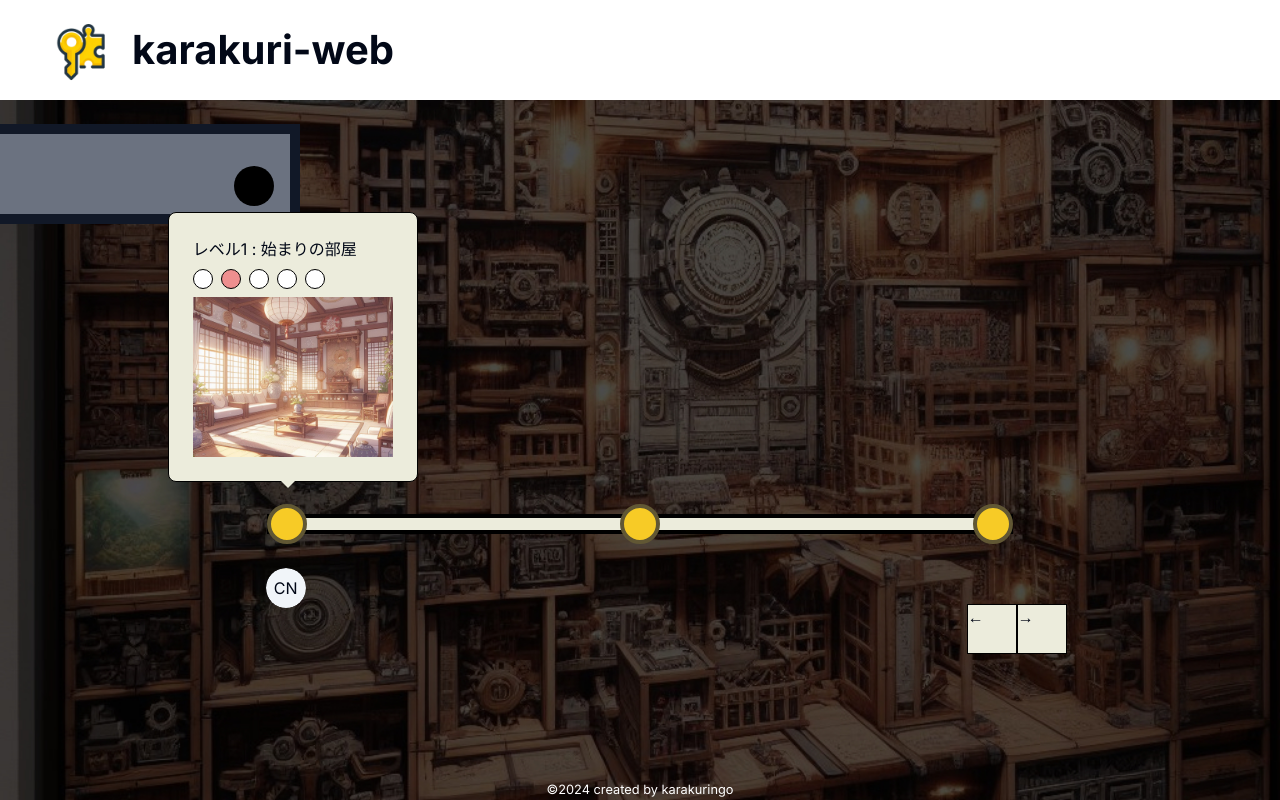
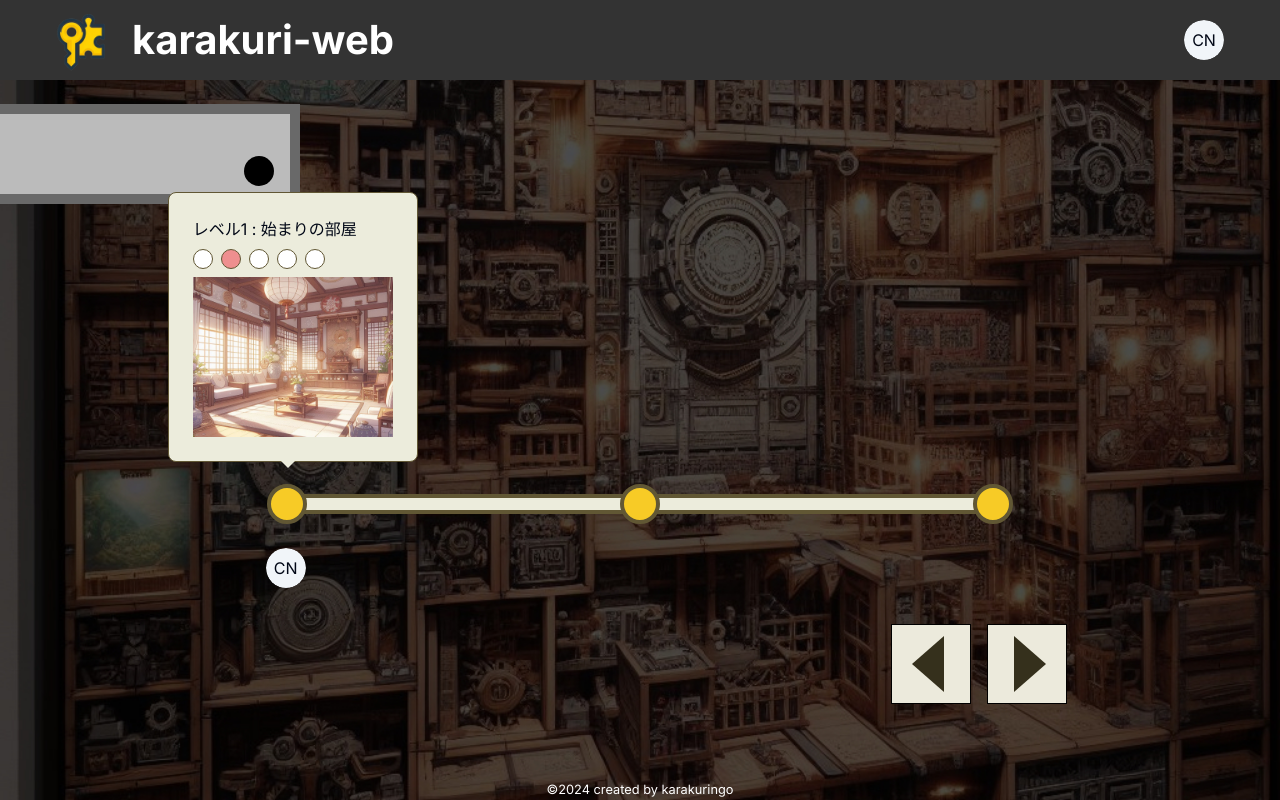
Before and after one commit to balckowl/karakuri-web, a Next.js app: page /selectLevel in a window 1280 px wide. Built offline with nearby package versions, Linux system fonts and the light colour scheme; no server answers.

Commit message:
add: selectページのスタイリングをしています。

```diff
--- a/src/app/(pages)/selectLevel/page.css
+++ b/src/app/(pages)/selectLevel/page.css
@@ -5,3 +5,19 @@
   border-top: calc(tan(45deg) * 20px) solid #ececdc;
   transform: translate(-3px,-40px)
 }
+
+.left {
+  width: 0 ;
+  border-top: 28px solid transparent;
+  border-bottom: 28px solid transparent;
+  border-right: calc(tan(45deg) * 32px) solid #35301c;
+  transform: translateX(-3px)
+}
+
+.right {
+  width: 0 ;
+  border-top: 28px solid transparent;
+  border-bottom: 28px solid transparent;
+  border-left: calc(tan(45deg) * 32px) solid #35301c;
+  transform: translateX(3px)
+}
--- a/src/app/(pages)/selectLevel/page.tsx
+++ b/src/app/(pages)/selectLevel/page.tsx
@@ -60,7 +60,7 @@ const SelectLevel = () => {
         <Dialog>
           <DialogTrigger>
             <div className="absolute top-6 z-[0] cursor-pointer transition-all">
-            <Nameplate><p className="text-white text-xl pl-6">{session?.user.name}</p></Nameplate>
+            <Nameplate><p className="text-blck text-xl pl-6">{session?.user.name}</p></Nameplate>
             </div>
           </DialogTrigger>
           <DialogContent className="p-0">
@@ -85,13 +85,13 @@ const SelectLevel = () => {
                       transition={{ type: "spring",  stiffness: 150, damping: 15, mass: 1 }}
                     >
                       <Link href={`/level${index+1}`} className="hover:opacity-80 transition-all">
-                        <div className="absolute top-[-296px] h-[270px] bg-[#ececdc] border-black border-[1px] w-max translate-x-[calc(-50%+22px)] p-6 rounded-lg">
+                        <div className="absolute top-[-296px] h-[270px] bg-[#ececdc] border-[#615734] border-[1px] w-max translate-x-[calc(-50%+22px)] p-6 rounded-lg">
                           <div>
                             <p className="mb-2">レベル{index+1} : {stageName[index]}</p>
                             <div className="flex gap-2 mb-2">
                               {clearLampsList[index].map((clearLamps:number, jndex:number) => (
                                 <div key={jndex}>
-                                  <div className={`w-[20px] h-[20px] bg-red border-black border-[1px] rounded-[50%] ${clearLampsList[index][jndex]==0 ?"bg-white": "bg-[#ee8f8f]"}`}></div>
+                                  <div className={`w-[20px] h-[20px] bg-red border-[#615734] border-[1px] rounded-[50%] ${clearLampsList[index][jndex]==0 ?"bg-white": "bg-[#ee8f8f]"}`}></div>
                                 </div>
                               ))}
                             </div>
@@ -119,16 +119,24 @@ const SelectLevel = () => {
               </div>
             ))}
 
-            <div className="absolute w-7/12 h-[20px] bg-[#ececdc] border-black border-[4px]"></div>
+            <div className="absolute w-[calc(58%-20px)] translate-x-[10px] h-[20px] bg-[#ececdc] border-[#615734] border-[4px]"></div>
           </div>
 
-          <div className="flex w-10/12 justify-end">
+          <div className="flex w-10/12 justify-end mt-10 gap-4">
             <div
               onClick={() => {positionMove("L"); setDirection("L")}}
-              className="w-[50px] h-[50px] bg-[#ececdc] cursor-pointer hover:bg-[#d6d6bc] transition-all border-black border-[1px]">←</div>
+              className="w-[80px] h-[80px] bg-[#eceadc] cursor-pointer hover:bg-[#b8b897] transition-all border-black border-[1px]">
+                <div className="w-full h-full flex items-center justify-center">
+                  <div className="left"></div>
+                </div>
+              </div>
             <div
               onClick={() => {positionMove("R"); setDirection("R")}}
-              className="w-[50px] h-[50px] bg-[#ececdc] cursor-pointer hover:bg-[#d6d6bc] transition-all border-black border-[1px]">→</div>
+              className="w-[80px] h-[80px] bg-[#eceadc] cursor-pointer hover:bg-[#b8b897] transition-all border-black border-[1px]">
+                <div className="w-full h-full flex items-center justify-center">
+                  <div className="right"></div>
+                </div>
+              </div>
           </div>
         </div>
 
--- a/src/app/components/select/nameplate.tsx
+++ b/src/app/components/select/nameplate.tsx
@@ -4,9 +4,13 @@ import { ReactNode } from "react"
 const Nameplate = ({children}: {children:ReactNode}) => {
   return (
     <div className="absolute">
-      <div className="relative w-[300px] h-[100px] bg-gray-500 border-gray-900  border-t-[10px] border-r-[10px] border-b-[10px] flex items-center">
+      <div
+        className="relative w-[300px] h-[100px] border-t-[10px] border-r-[10px] border-b-[10px] flex items-center
+        bg-[#bbb] border-[#696969]
+        "
+      >
         { children }
-        <div className="absolute w-[40px] h-[40px] bg-black bottom-2 right-4 rounded-[50%]"></div>
+        <div className="absolute w-[30px] h-[30px] bg-black bottom-2 right-4 rounded-[50%]"></div>
       </div>
     </div>
   )
--- a/src/app/components/select/profile.tsx
+++ b/src/app/components/select/profile.tsx
@@ -8,7 +8,7 @@ const Profile = () => {
     <div className=" h-[80vh]">
       <div className="translate-x-[-2px] pt-6">
         <Nameplate>
-          <p className="text-white text-xl pl-6">{session?.user.name}</p>
+          <p className="text-black text-xl pl-6">{session?.user.name}</p>
         </Nameplate>
       </div>
       <div className="pt-[160px] px-10">
--- a/src/app/components/select/selectHeader.tsx
+++ b/src/app/components/select/selectHeader.tsx
@@ -1,17 +1,50 @@
+import { Avatar, AvatarFallback, AvatarImage } from "@/app/components/ui/avatar"
+import { HoverCard, HoverCardContent, HoverCardTrigger, } from "@/app/components/ui/hover-card"
+import { signOut as signOutNextAuth, useSession } from "next-auth/react";
+import { signOut as signOutFirebase } from "firebase/auth";
+import { auth } from "@/lib/firebase/client";
 
 import Image from "next/image";
 import Link from "next/link"
 
 const SelectHeader = ({ pathname = "/" }: { pathname?: string }) => {
+  const { data: session } = useSession()
+  const logOut = async () => {
+
+    //firebaseからのログアウト
+    await signOutFirebase(auth)
+    //nextauthからログアウト
+    signOutNextAuth({ callbackUrl: '/' })
+  }
+
+
   return (
-    <header className="bg-white h-[100px] flex">
+    <header className="bg-[#333] h-[80px] flex">
       <div className="container flex items-center justify-between">
         <Link href="/">
           <div className="flex">
             <Image src={"/images/karakuri-web_logo.png"} alt="logo" width={100} height={100} className="object-cover" />
-            <h1 className="flex items-center text-[38px] font-bold lg:text-[40px]">karakuri-web</h1>
+            <h1 className="flex items-center text-[38px] font-bold lg:text-[40px] text-white">karakuri-web</h1>
           </div>
         </Link>
+        <HoverCard>
+            <HoverCardTrigger asChild  className="hover:opacity-90 transition-all cursor-pointer">
+              <div className="flex items-center gap-6">
+                <Avatar>
+                  <AvatarImage src={session?.user.photoURL}/>
+                  <AvatarFallback>CN</AvatarFallback>
+                </Avatar>
+                <p className="text-white">{session?.user.name}</p>
+              </div>
+            </HoverCardTrigger>
+            <HoverCardContent>
+              <ul>
+                <li className="p-2">
+                  <div onClick={() => logOut()} className="w-full cursor-pointer">Logout</div>
+                </li>
+              </ul>
+            </HoverCardContent>
+          </HoverCard>
       </div>
     </header>
   )
```
